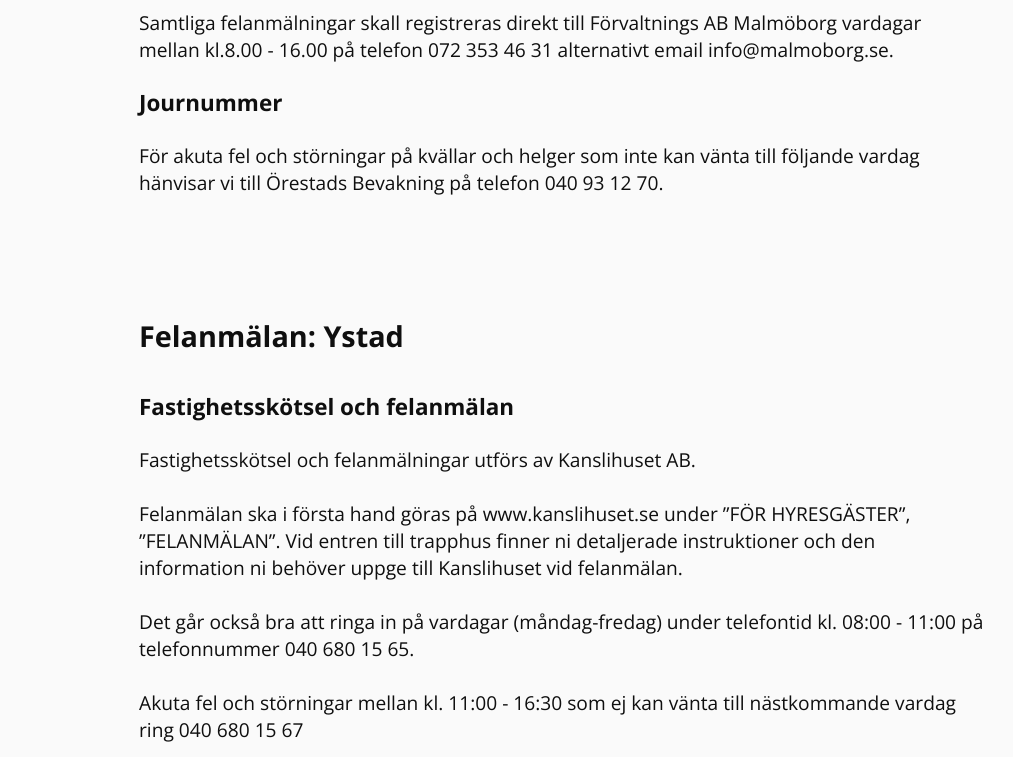
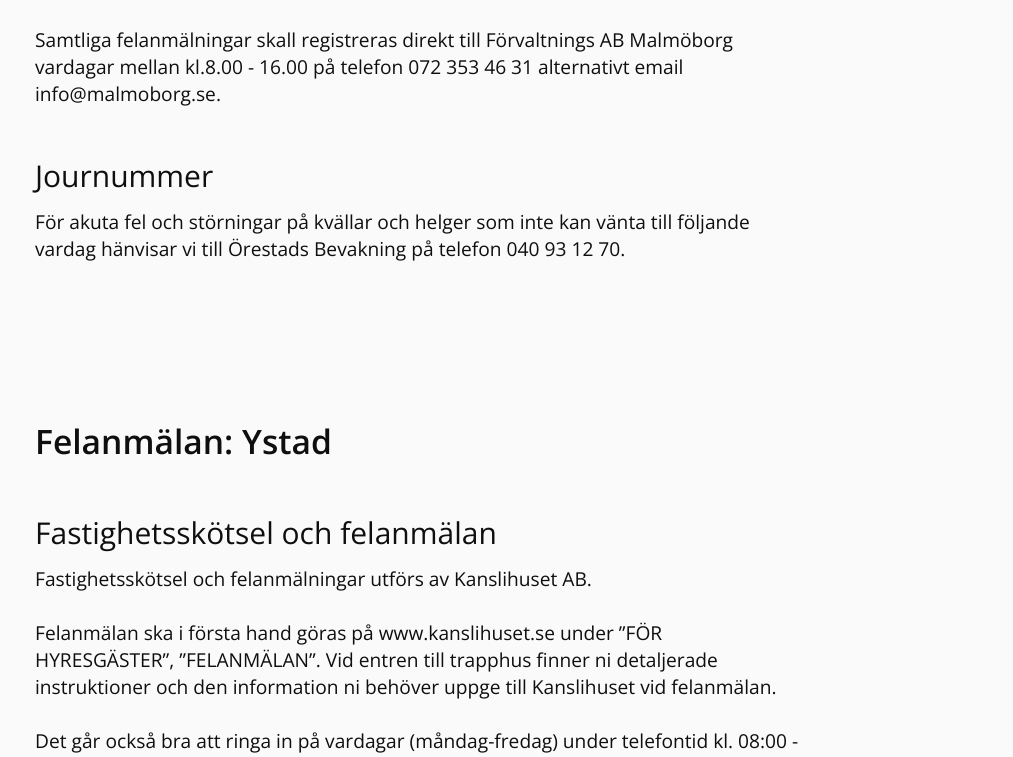
Before and after one commit to hop-technology/timotuz_website, a Next.js app: page /contact-us in a window 1280 px wide. Shown: the part 775-1532 px from the top of the page, without its empty margins (221-1234 px from the left). Built offline with nearby package versions, Linux system fonts and the light colour scheme.

Commit message:
Update style for text content in contact us page

```diff
--- a/pages/contact-us.js
+++ b/pages/contact-us.js
@@ -18,7 +18,7 @@
         text={contact_text}
       />
       <div className='contact-us__text-container'>
-        <div className='contact-us__text-one'>
+        <div className='contact-us__text-container--text'>
           <h2>Felanmälan: Malmö/Limhamn</h2>
           <h3>Fastighetsskötsel och felanmälan</h3>
           <p>
@@ -36,7 +36,7 @@
             telefon 040 93 12 70.
           </p>
         </div>
-        <div className='contact-us__text-two'>
+        <div className='contact-us__text-container--text'>
           <h2>Felanmälan: Ystad</h2>
           <h3>Fastighetsskötsel och felanmälan</h3>
           <p>
--- a/sass/components/_contactUs.scss
+++ b/sass/components/_contactUs.scss
@@ -4,23 +4,34 @@
   &__text-container {
     display: flex;
     flex-direction: column;
-    width: 66%;
-    margin-left: 30rem;
-    h2 {
+    justify-content: center;
+    align-items: center;
+    margin-bottom: 7rem;
+
+    &--text {
+      width: 60%;
+      margin-top: 10rem;
       margin-bottom: 3rem;
-    }
+      @include respond(phone-L) {
+       width: 80%;
+       margin-bottom: 1rem;
+      }
 
-    h3 {
-      margin-top: 2rem;
-      margin-bottom: 2rem;
+      h2 {
+        margin-bottom: 3rem;
+        font-weight: 600;
+        font-size: 2.8rem;
+      }
+
+      h3 {
+        margin: 4rem 0 1rem 0;
+        font-weight: 300;
+        font-size: 2.5rem;
+      }
+
+      p {
+        font-weight: 300;
+      }
     }
   }
-  &__text-one {
-    margin-top: 10rem;
-    margin-bottom: 5rem;
-  }
-  &__text-two {
-    margin-top: 5rem;
-    margin-bottom: 5rem;
-  }
 }
--- a/styles/style.css
+++ b/styles/style.css
@@ -1150,23 +1150,33 @@
 .contact-us__text-container {
   display: flex;
   flex-direction: column;
-  width: 66%;
-  margin-left: 30rem;
+  justify-content: center;
+  align-items: center;
+  margin-bottom: 7rem;
 }
-.contact-us__text-container h2 {
+.contact-us__text-container--text {
+  width: 60%;
+  margin-top: 10rem;
   margin-bottom: 3rem;
 }
-.contact-us__text-container h3 {
-  margin-top: 2rem;
-  margin-bottom: 2rem;
+@media only screen and (max-width: 32.75em) {
+  .contact-us__text-container--text {
+    width: 80%;
+    margin-bottom: 1rem;
+  }
 }
-.contact-us__text-one {
-  margin-top: 10rem;
-  margin-bottom: 5rem;
+.contact-us__text-container--text h2 {
+  margin-bottom: 3rem;
+  font-weight: 600;
+  font-size: 2.8rem;
 }
-.contact-us__text-two {
-  margin-top: 5rem;
-  margin-bottom: 5rem;
+.contact-us__text-container--text h3 {
+  margin: 4rem 0 1rem 0;
+  font-weight: 300;
+  font-size: 2.5rem;
+}
+.contact-us__text-container--text p {
+  font-weight: 300;
 }
 
 /*# sourceMappingURL=style.css.map */
```
Also changed, not shown: 1 other file (tests, documents, lock files or other folders).
